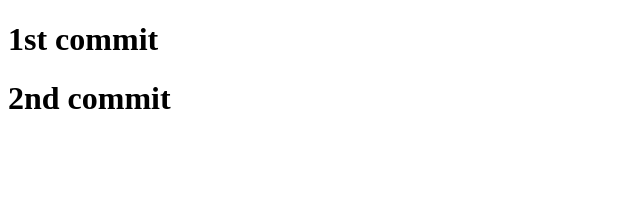
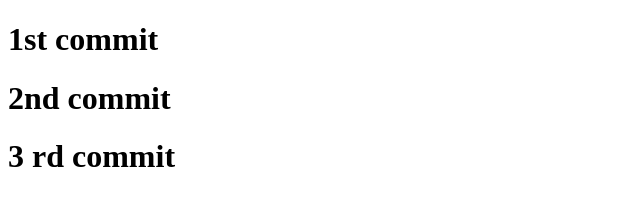
Before and after one commit to shreenehaa/git, a plain HTML site: page index.html in a window 1280 px wide. Shown: the whole page, without its empty margins (0-640 px from the left). Drawn offline with Linux system fonts and the light colour scheme.

Commit message:
commit 3

```diff
--- a/index.html
+++ b/index.html
@@ -8,5 +8,6 @@
 <body>
     <h1>1st commit</h1>
     <h1>2nd commit</h1>
+    <h1>3 rd commit</h1>
 </body>
 </html>
```
